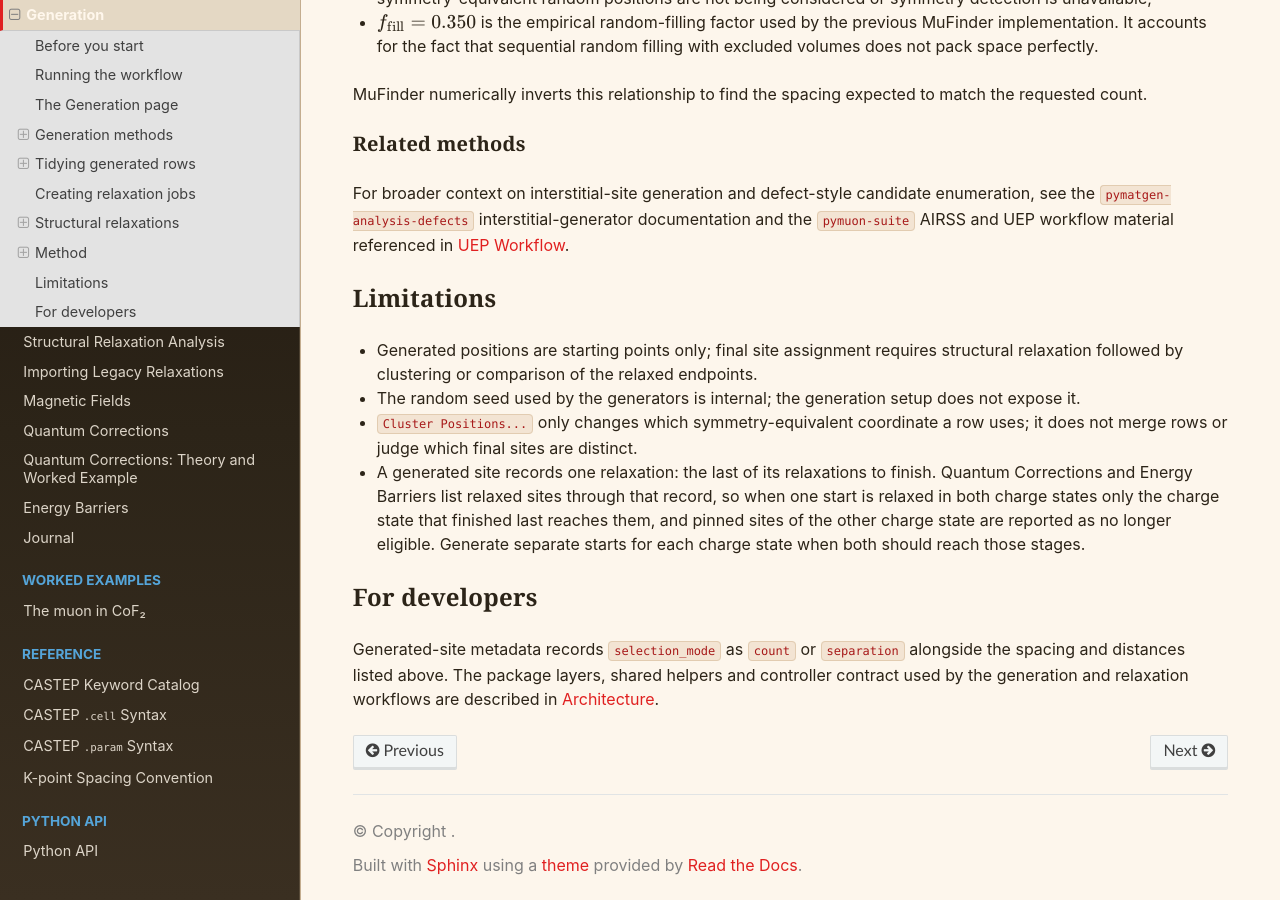
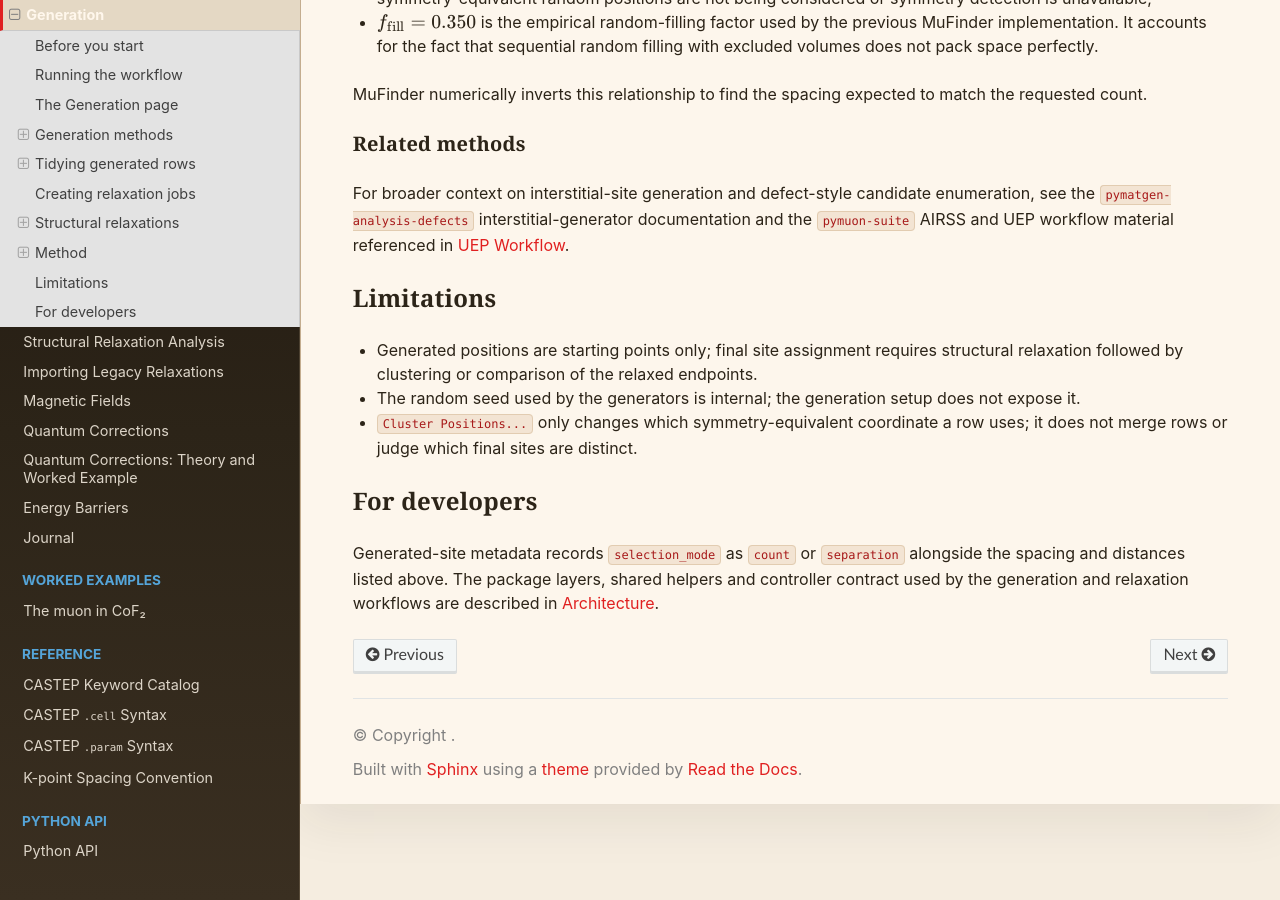
Before and after one commit to BenHuddart/mufinder, a Sphinx documentation site: the page built from docs/user_guide/site_generation.rst, in a window 1280 px wide and 900 px high, scrolled down 9193 px. Built offline with Sphinx 7.4.7 and the Read the Docs theme 3.1.0, drawn with Linux system fonts in a browser that asks for light colours.

Commit message:
docs: drop the one-relaxation-per-site limitation now that both charge states reach every stage
Co-Authored-By: Claude Fable 5.1 <noreply@anthropic.com>

```diff
--- a/docs/user_guide/site_generation.rst
+++ b/docs/user_guide/site_generation.rst
@@ -477,12 +477,6 @@ Limitations
   not expose it.
 - ``Cluster Positions...`` only changes which symmetry-equivalent coordinate a
   row uses; it does not merge rows or judge which final sites are distinct.
-- A generated site records one relaxation: the last of its relaxations to
-  finish. Quantum Corrections and Energy Barriers list relaxed sites through
-  that record, so when one start is relaxed in both charge states only the
-  charge state that finished last reaches them, and pinned sites of the other
-  charge state are reported as no longer eligible. Generate separate starts
-  for each charge state when both should reach those stages.
 
 For developers
 --------------
```
Also changed, not shown: docs/user_guide/examples/cof2.rst (+4 -6 lines).
